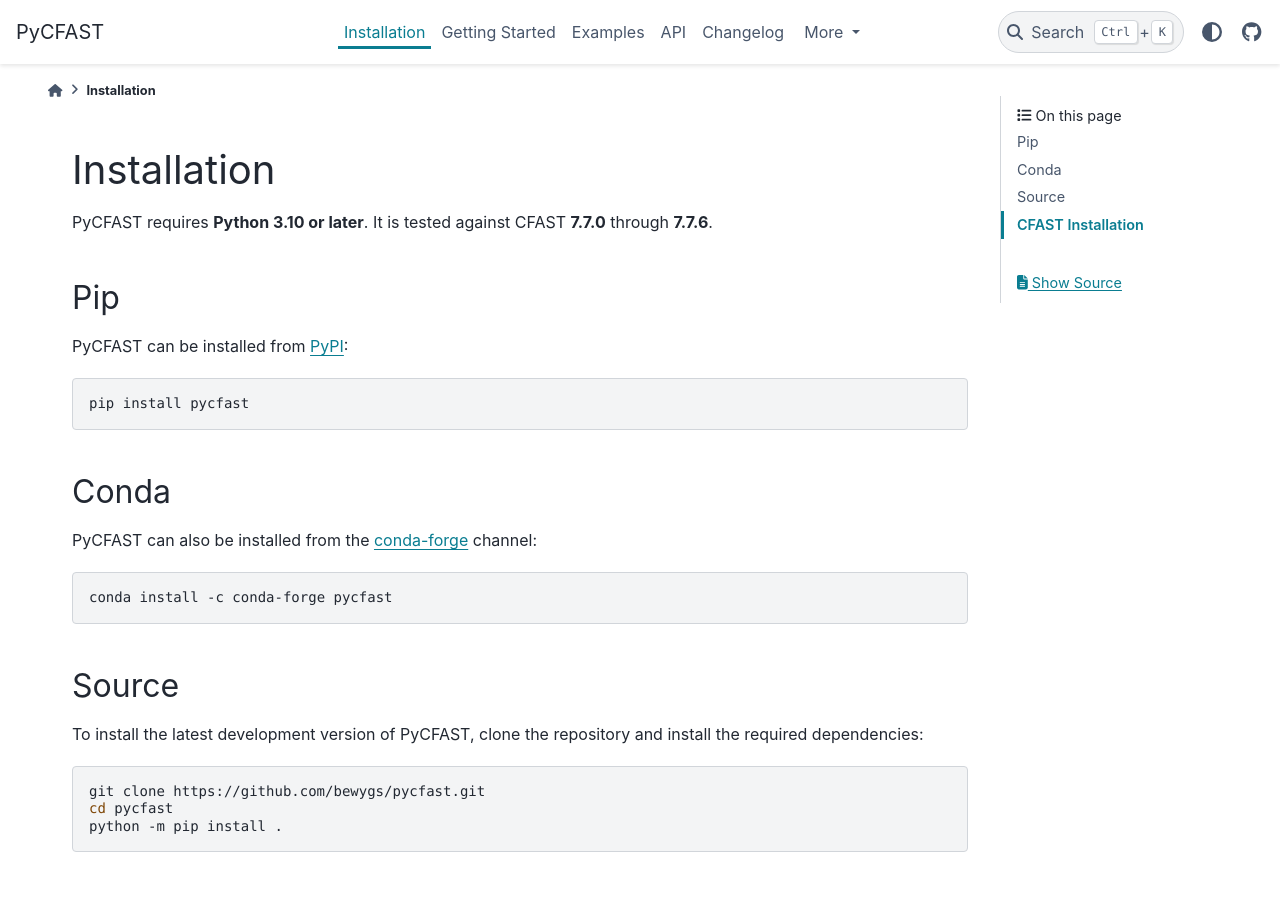
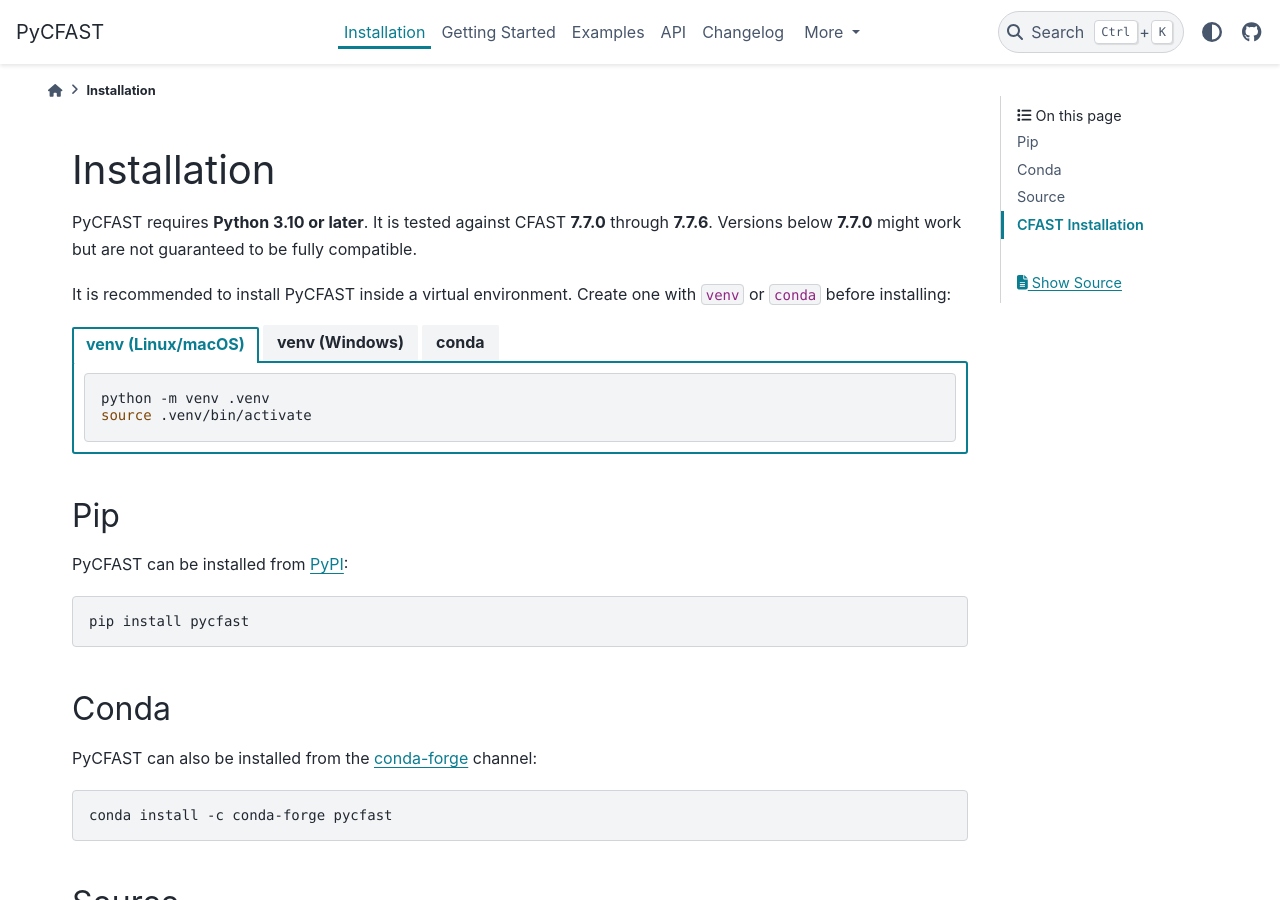
Before and after one commit to bewygs/pycfast, a Sphinx documentation site: the page built from docs/source/installation.rst, in a window 1280 px wide and 900 px high. Built offline with Sphinx 7.4.7 and the PyData theme 0.15.4, drawn with Linux system fonts in a browser that asks for light colours; pages that are not in the unit, such as notebooks, are missing from menus.

Commit message:
DOC: update installation documentation for virtual environments and note for older CFAST version (#137)
* DOC: update installation documentation for virtual environments and note for older cfast version

* DOC: add validation tests reference

```diff
--- a/docs/source/installation.rst
+++ b/docs/source/installation.rst
@@ -1,8 +1,36 @@
 Installation
 ============
 
-PyCFAST requires **Python 3.10 or later**. It is tested against CFAST **7.7.0** through
-**7.7.6**.
+PyCFAST requires **Python 3.10 or later**. It is tested against CFAST **7.7.0** through **7.7.6**.
+Versions below **7.7.0** might work but are not guaranteed to be fully compatible.
+
+It is recommended to install PyCFAST inside a virtual environment. Create one with ``venv`` or ``conda`` before installing:
+
+.. tab-set::
+
+   .. tab-item:: venv (Linux/macOS)
+      :sync: venv-unix
+
+      .. code-block:: bash
+
+         python -m venv .venv
+         source .venv/bin/activate
+
+   .. tab-item:: venv (Windows)
+      :sync: venv-win
+
+      .. code-block:: bat
+
+         python -m venv .venv
+         .venv\Scripts\activate
+
+   .. tab-item:: conda
+      :sync: conda
+
+      .. code-block:: bash
+
+         conda create -n pycfast python=3.14
+         conda activate pycfast
 
 Pip
 ---
```
Also changed, not shown: README.md (+1 -1 lines).
